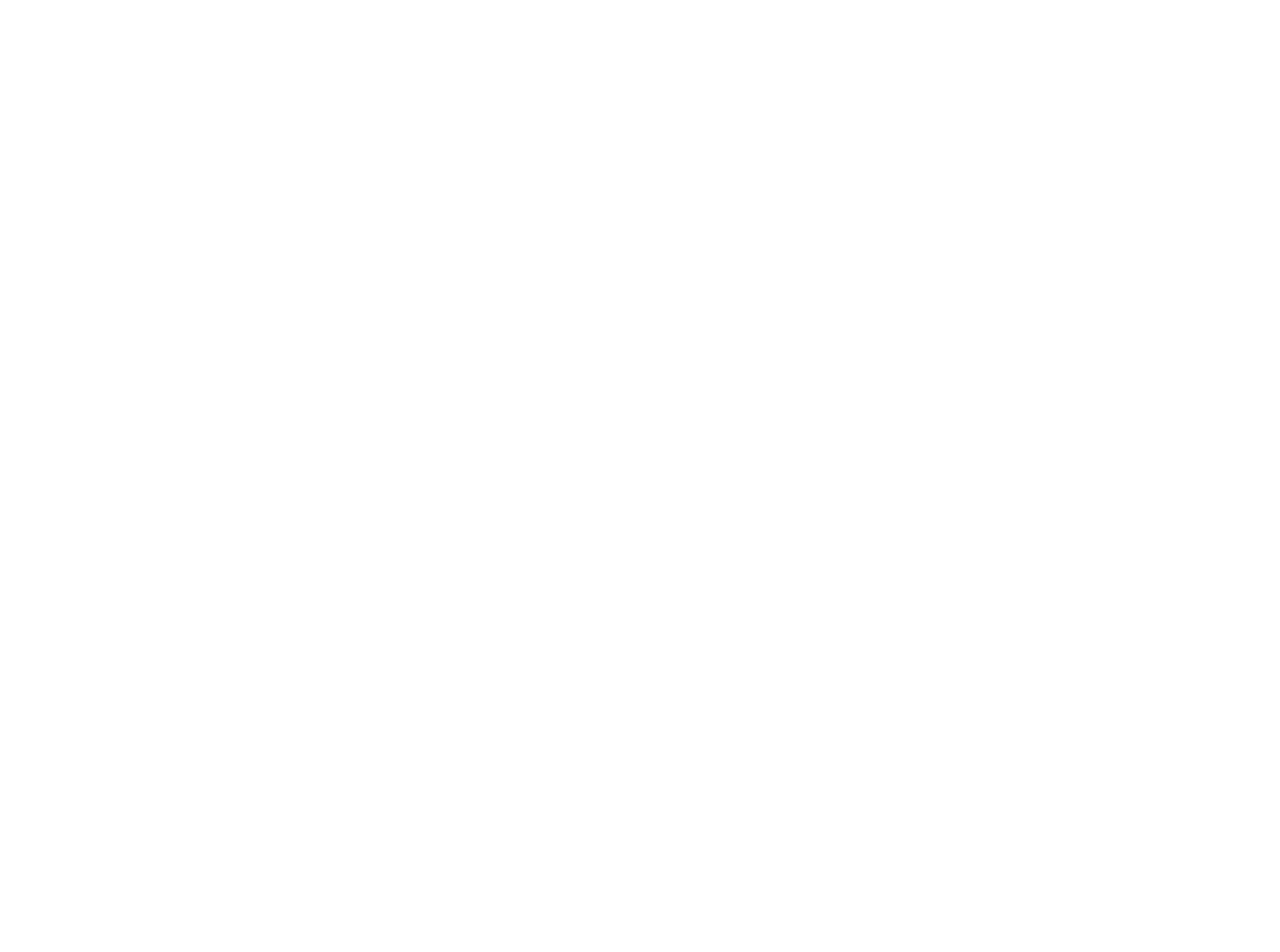
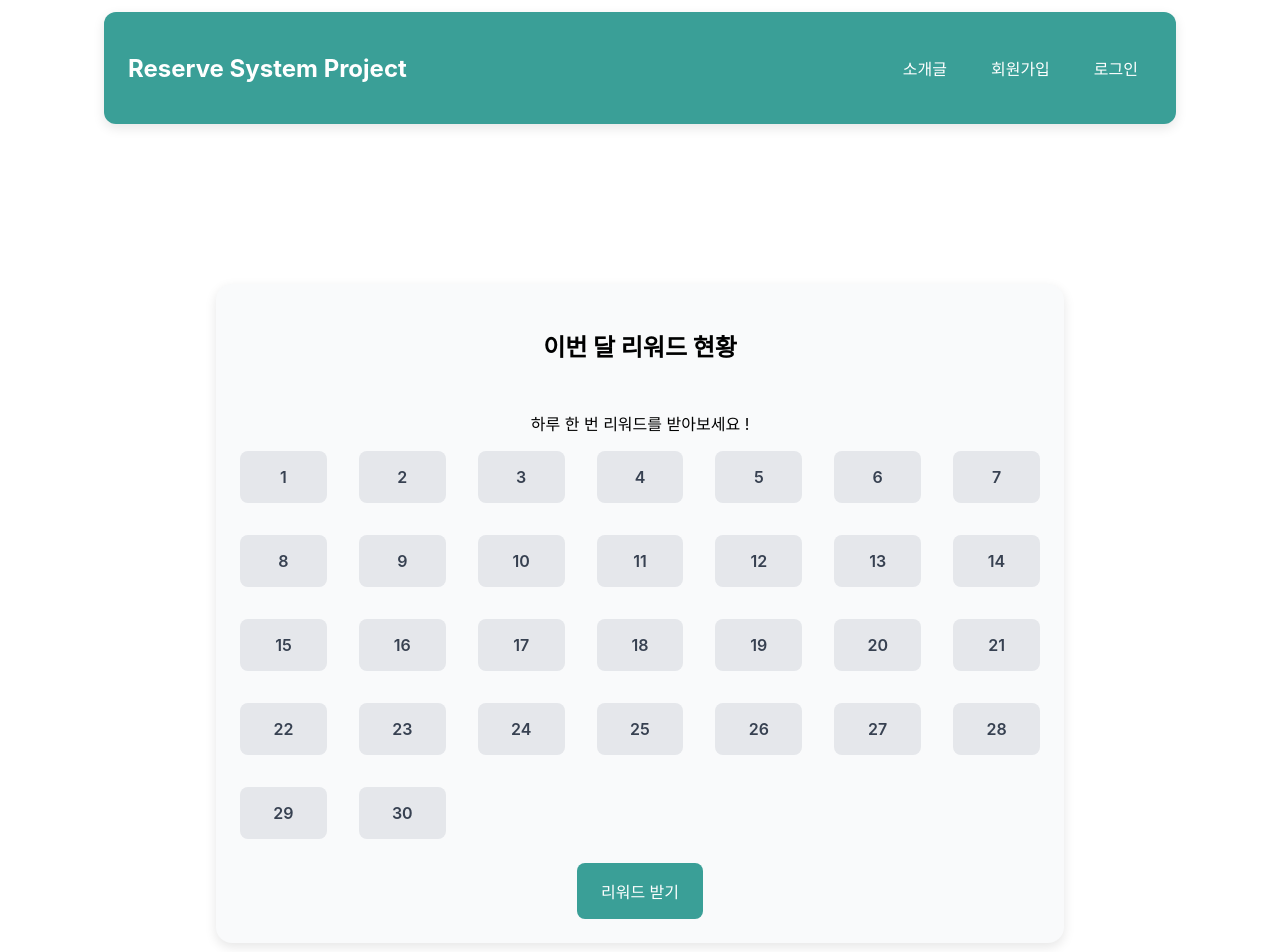
Before and after one commit to TaeHyun77/reserve-project-front, a React (Create React App) app: page /reward in a window 1280 px wide. Before the commit this address had no page. Shown: the top 952 px of the page. Before the commit the page ends 800 px from the top, so only its background shows below. Built offline with nearby package versions, Linux system fonts and the light colour scheme.

Commit message:
feat 리워드 지급 기능 추가

```diff
--- a/src/App.js
+++ b/src/App.js
@@ -12,6 +12,7 @@
 import Place from "./place/Place";
 import Seat from "./seat/Seat"
 import Payment from "./payment/Payment"
+import Reward from "./reward/Reward"
 
 const App = () => {
   return (
@@ -25,6 +26,8 @@
           <Route path="/place/:id" element={<Place />} />
           <Route path="/Seat/:placeId/:performanceId" element={<Seat />} />
           <Route path="/payment" element={<Payment />} />
+          <Route path="/reward" element={<Reward />} />
+
         </Routes>
       </LoginContextProvider>
     </BrowserRouter>
--- a/src/api/auth.js
+++ b/src/api/auth.js
@@ -16,3 +16,5 @@
 export const reserveSeat = (seatsInfo) => api.post(`/seat/reserve`, seatsInfo)
 
 export const seatPrice = (performanceId) => api.get(`/seat/price/${performanceId}`)
+
+export const setRewardDate = (rewardedDates) => api.post(`/member/reward/${rewardedDates}`)
--- a/src/contexts/LoginContextProvider.jsx
+++ b/src/contexts/LoginContextProvider.jsx
@@ -78,7 +78,7 @@
 
   // 로그인 세팅
   const loginSetting = (userData, accessToken) => {
-    const { username, role, name, email } = userData;
+    const { username, role, name, email, last_reward_date } = userData;
 
     console.log(`username: ${username}`);
     console.log(`role : ${role}`);
@@ -89,7 +89,7 @@
 
     setIsLogin(true);
 
-    const updatedUserInfo = { username, role, name, email };
+    const updatedUserInfo = { username, role, name, email, last_reward_date };
     setUserInfo(updatedUserInfo);
 
     const updatedRoles = { isUser: false, isAdmin: false };
--- a/src/header/Header.jsx
+++ b/src/header/Header.jsx
@@ -47,6 +47,10 @@
               </li>
 
               <li>
+                <Link to="/reward">리워드</Link>
+              </li>
+
+              <li>
                 <Link to="/about">소개글</Link>
               </li>
             </>
--- /dev/null
+++ b/src/reward/Reward.css
@@ -0,0 +1,50 @@
+.calendar-container {
+    max-width: 800px;
+    margin: 10rem auto;
+    padding: 1.5rem;
+    background: #f9fafb;
+    border-radius: 1rem;
+    box-shadow: 0 4px 12px rgba(0, 0, 0, 0.1);
+    text-align: center;
+  }
+
+  .calendar-title {
+    font-size: 1.5rem;
+    margin-bottom: 3rem;
+    font-weight: bold;
+  }
+
+  .calendar-grid {
+    display: grid;
+    grid-template-columns: repeat(7, 1fr);
+    gap: 2rem;
+    margin-bottom: 1.5rem;
+  }
+
+  .calendar-day {
+    padding: 1rem;
+    background: #e5e7eb;
+    border-radius: 0.5rem;
+    font-weight: 600;
+    color: #374151;
+  }
+
+  .calendar-day.rewarded {
+    background: #34d399;
+    color: white;
+  }
+
+  .reward-button {
+    background: #3a9f97;
+    color: white;
+    padding: 1rem 1.5rem;
+    font-size: 1rem;
+    border: none;
+    border-radius: 0.5rem;
+    cursor: pointer;
+    transition: background 0.2s ease;
+  }
+
+  .reward-button:hover {
+    background: #2563eb;
+  }
--- /dev/null
+++ b/src/reward/Reward.jsx
@@ -0,0 +1,104 @@
+import React, { useState, useContext } from "react";
+import { useNavigate } from "react-router-dom";
+import { LoginContext } from "../contexts/LoginContextProvider";
+import * as auth from "../api/auth";
+import Header from "../header/Header"
+import "./Reward.css";
+
+const Reward = () => {
+    const navigate = useNavigate()
+
+    const { userInfo } = useContext(LoginContext);
+    const [rewardedDates, setRewardedDates] = useState([]);
+
+    const formatDate = (date) => {
+        const yyyy = date.getFullYear();
+        const mm = String(date.getMonth() + 1).padStart(2, "0");
+        const dd = String(date.getDate()).padStart(2, "0");
+        return `${yyyy}-${mm}-${dd}`;
+    };
+
+    const handleReward = () => {
+        if (!rewardedDates.includes(today)) {
+            setRewardedDates([...rewardedDates, today]);
+        }
+    };
+
+    const setRewardDate = async () => {
+        try {
+            const response = await auth.setRewardDate(today)
+
+            if (response.status === 200) {
+                alert("200 포인트 지급 성공 !");
+                navigate("/reward");
+            }
+        } catch (error) {
+            console.error("리워드 지급 실패 :", error);
+
+            const errorCode = error?.response?.data?.code;
+            const errorMessage = error?.response?.data?.message;
+
+            if (errorCode) {
+                switch (errorCode) {
+                    case "REWARD_ALREADY_CLAIMED":
+                        alert("오늘 이미 리워드가 지급되었습니다.");
+                        break;
+                    default:
+                        alert("리워드 지급 실패: " + (errorMessage || "알 수 없는 오류"));
+                }
+            } else {
+                alert("리워드 지급 실패 ! 서버 응답이 없습니다.");
+            }
+        }
+    }
+
+    // 이번 년도 이번 달의 모든 날짜 리스트 반환 - new Date(2025, 5, 1), new Date(2025, 5, 2) ...
+    const getDaysInMonth = (year, month) => {
+        const date = new Date(year, month, 1); // 특정 달의 1일을 기준으로 한 날짜 객체를 생성
+        const days = [];
+
+        while (date.getMonth() === month) {
+            days.push(new Date(date));
+            date.setDate(date.getDate() + 1);
+        }
+        return days;
+    };
+
+    const today = formatDate(new Date())
+    console.log(today)
+
+    const days = getDaysInMonth(new Date().getFullYear(), new Date().getMonth());
+
+    return (
+        <>
+            <Header />
+            <div className="calendar-container">
+                <h2 className="calendar-title">이번 달 리워드 현황</h2>
+                <p>하루 한 번 리워드를 받아보세요 ! </p>
+                <div className="calendar-grid">
+                    {days.map((date) => {
+                        const dateString = formatDate(date);
+
+                        const isRewarded =
+                            rewardedDates.includes(dateString) ||
+                            userInfo?.last_reward_date === dateString;
+
+                        return (
+                            <div
+                                key={dateString}
+                                className={`calendar-day ${isRewarded ? "rewarded" : ""}`}
+                            >
+                                {date.getDate()}
+                            </div>
+                        );
+                    })}
+                </div>
+                <button onClick={setRewardDate} className="reward-button">
+                    리워드 받기
+                </button>
+            </div>
+        </>
+    );
+}
+
+export default Reward
```
